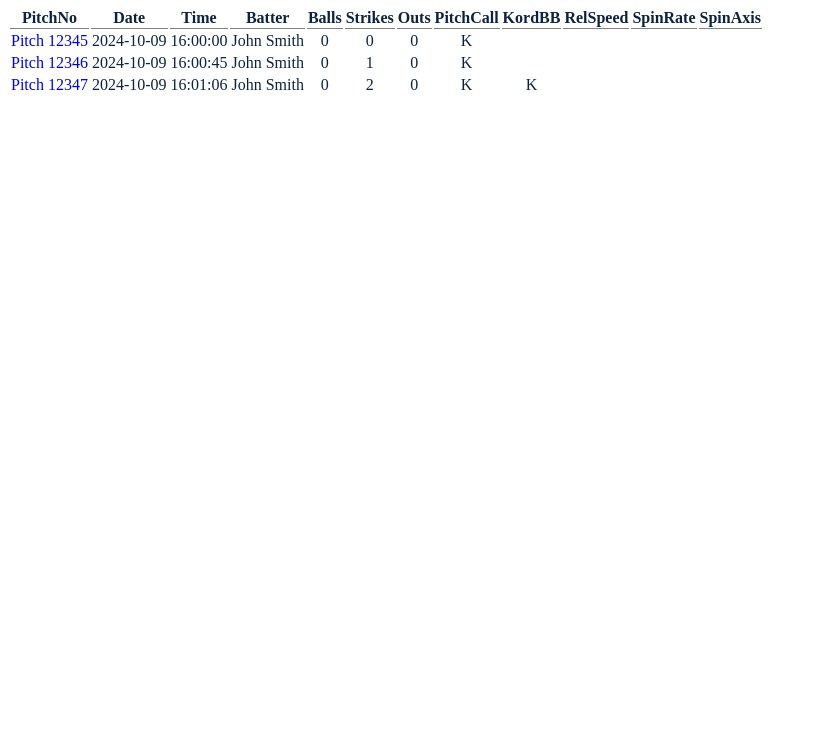
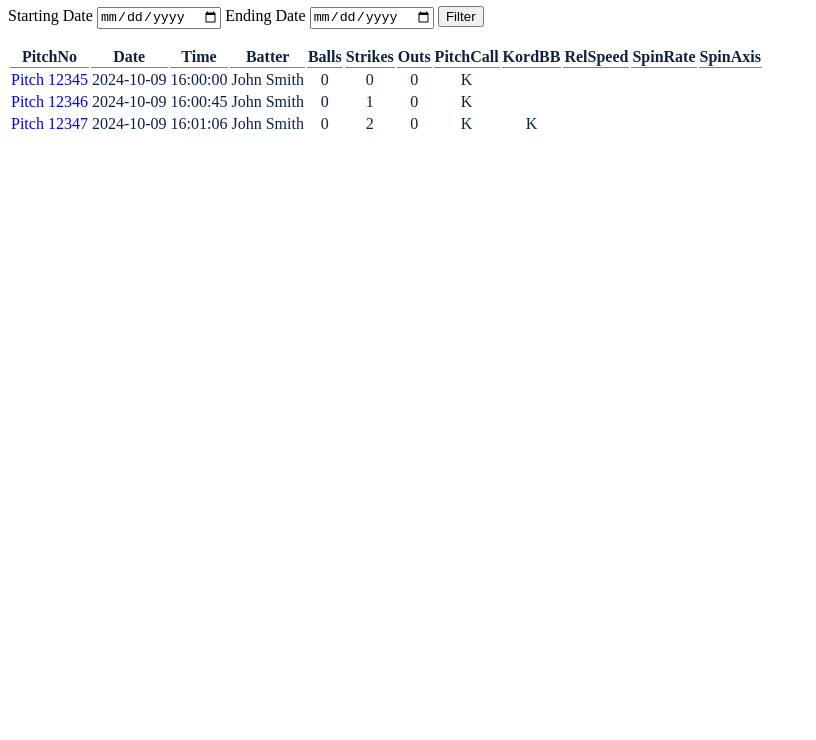
Before and after one commit to ewollny/ewollny.github.io, a plain HTML site: page index.html in a window 1280 px wide. Shown: the part 60-800 px from the top of the page, without its empty margins (0-816 px from the left). Drawn offline with Linux system fonts and the light colour scheme.

Commit message:
Update index.html

```diff
--- a/index.html
+++ b/index.html
@@ -5,6 +5,13 @@
   </head>
   <body>
     <h1 class="red">Trackman Pitch Stats Viewer</h1>
+    <form>
+      <lable>Starting Date</lable>
+      <input type="date" id="startdate" />
+      <lable>Ending Date</lable>
+      <input type="date" id="enddate" />
+      <button>Filter</button>
+    </form>
     <table class="blue">
     <tr>
       <th>PitchNo</th>
```
